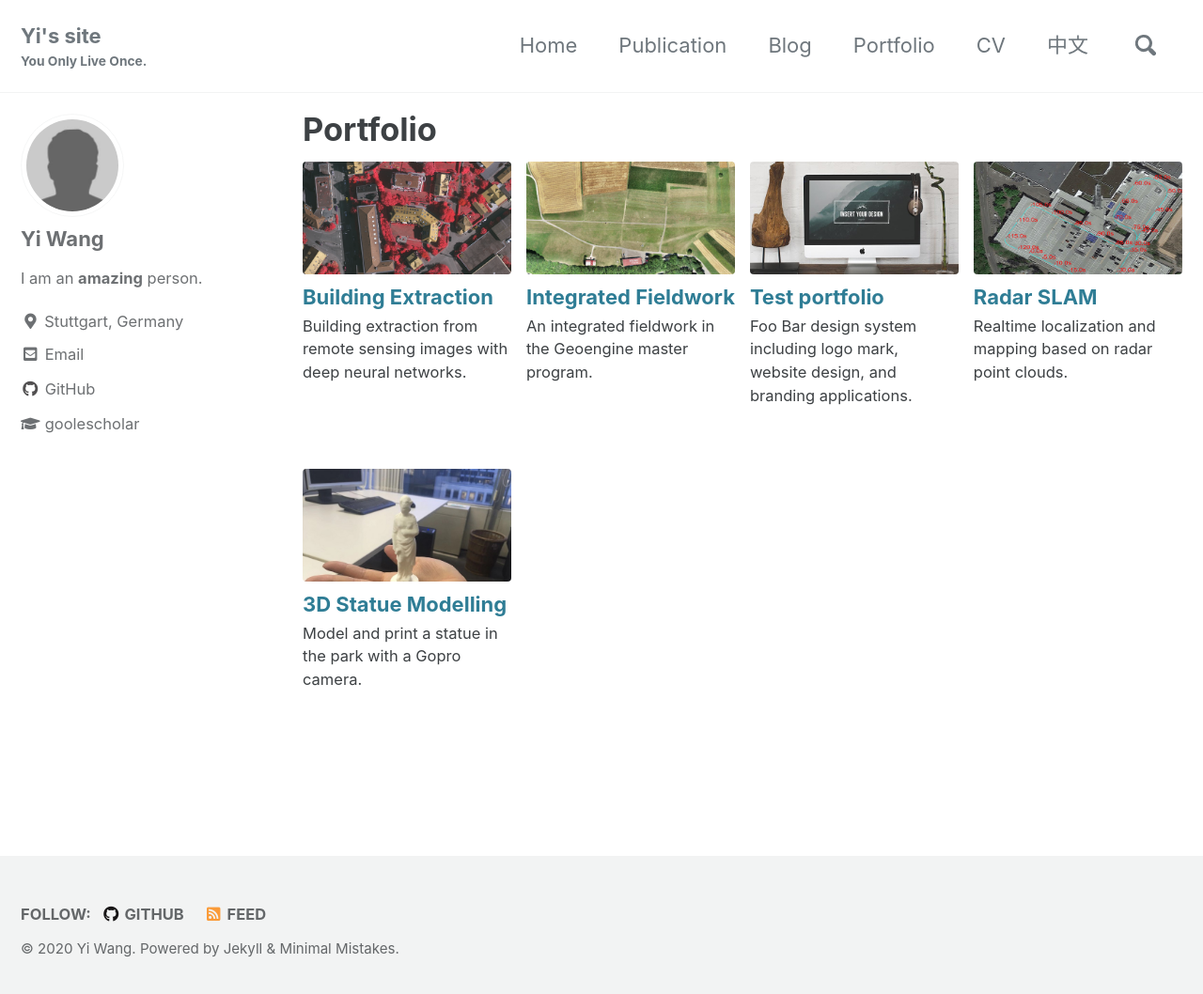
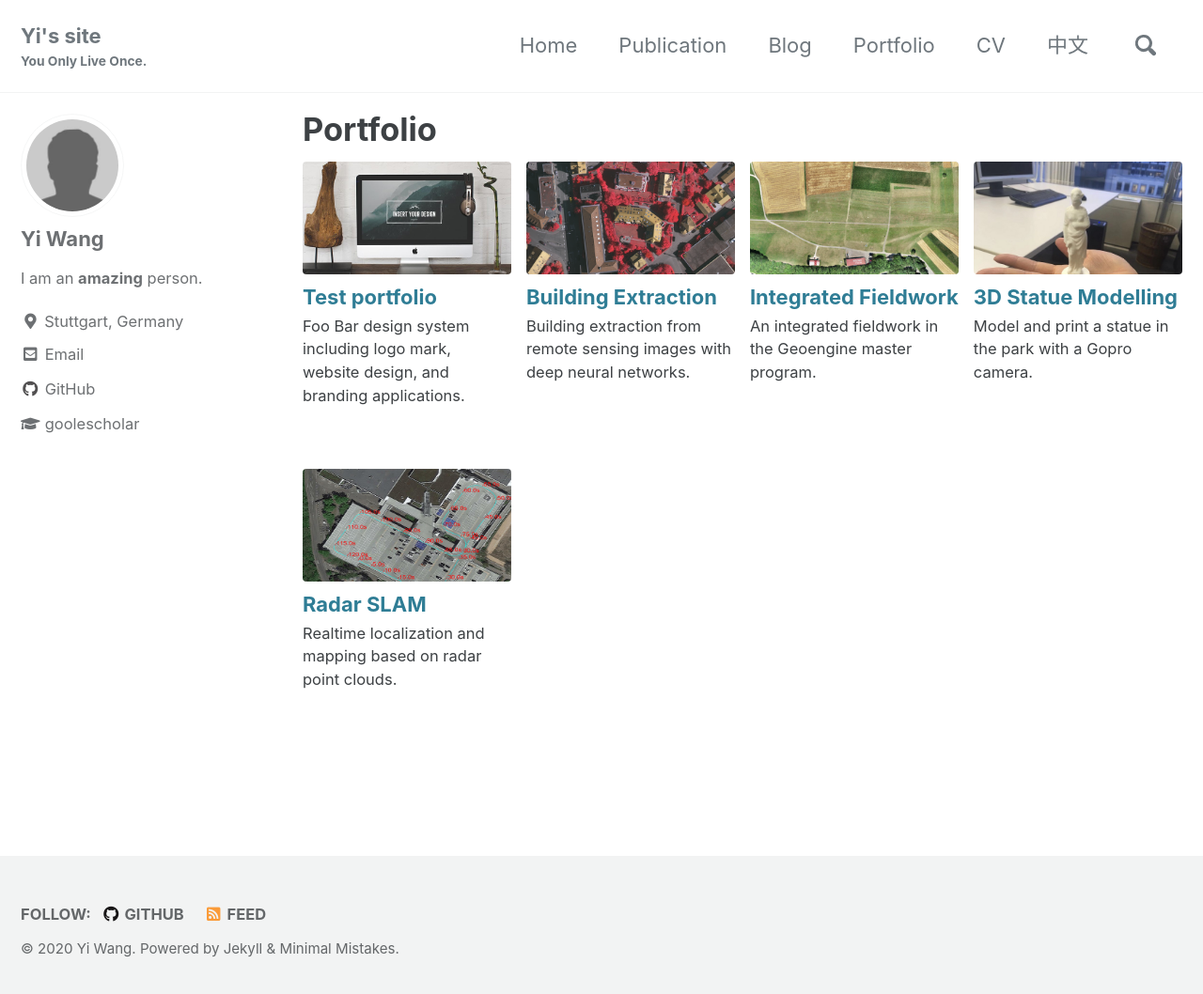
Before and after one commit to wangyi111/wangyi111.github.io, a Jekyll site: the page built from _pages/portfolio.md, in a window 1280 px wide and 1066 px high. Shown: the top 1058 px of the window at 94% size. Built offline with Jekyll 4.4.1, drawn with Linux system fonts in a browser that asks for light colours; cached includes are drawn as plain includes; part of the change alters nothing that is shown.

```diff
--- a/_layouts/collection.html
+++ b/_layouts/collection.html
@@ -1,5 +1,6 @@
 ---
 layout: archive
+
 ---
 
 {{ content }}
--- a/_pages/portfolio.md
+++ b/_pages/portfolio.md
@@ -5,4 +5,5 @@ permalink: /portfolio/
 collection: portfolio
 entries_layout: grid
 classes: wide
+sort_order: reverse
 ---
```
Also changed, not shown: _portfolio/2017-portfolio_example.md (renamed from _portfolio/portfolio_example.md), _portfolio/2018-building-extraction.md (renamed from _portfolio/building_extraction.md), _portfolio/2019-integrated_fieldwork.md (renamed from _portfolio/integrated_fieldwork.md), _portfolio/2019-statue_model.md (renamed from _portfolio/statue_model.md), _portfolio/2020-radar_slam.md (renamed from _portfolio/radar_slam.md).
